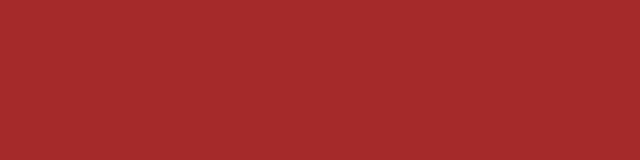
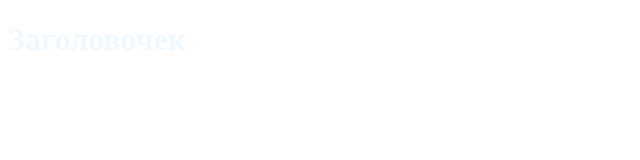
Before and after one commit to Dmitrymam/coca, a website built with Vite: page src/index.html in a window 1280 px wide. Shown: the whole page, without its empty margins (0-640 px from the left). Built offline with nearby package versions, Linux system fonts and the light colour scheme.

Commit message:
add scss

```diff
--- a/package.json
+++ b/package.json
@@ -14,6 +14,7 @@
     "eslint-plugin-prettier": "^5.2.1",
     "globals": "^15.8.0",
     "prettier": "^3.3.3",
+    "sass": "^1.77.8",
     "stylelint": "^16.7.0",
     "stylelint-config-standard-scss": "^13.1.0",
     "stylelint-order": "^6.0.4",
--- a/src/index.html
+++ b/src/index.html
@@ -6,8 +6,8 @@
     <meta name="viewport" content="width=device-width, initial-scale=1.0" />
     <title>Coca</title>
   </head>
-  <body>
-    <div id="app"></div>
+  <body class="body">
+    <h1 class="body__title">Заголовочек</h1>
     <script type="module" src="./js/main.js"></script>
   </body>
 </html>
--- a/src/js/main.js
+++ b/src/js/main.js
@@ -1 +1 @@
-import '../css/main.css';
+import '../scss/main.scss';
--- /dev/null
+++ b/src/scss/main.scss
@@ -0,0 +1,3 @@
+body{
+    color: aliceblue;
+}
--- a/vite.config.js
+++ b/vite.config.js
@@ -1,17 +1,15 @@
-import { defineConfig } from 'vite'
+import { defineConfig } from 'vite';
 
 export default defineConfig({
+  root: './src',
 
-    root: "./src",
+  server: {
+    port: 3030,
+    open: true,
+  },
 
-    server: {
-        port: 3030,
-        open: true
-      },
-
-    build: {
-      outDir: "../dist"
-    }
-
-
-})
+  build: {
+    outDir: '../dist',
+    emptyOutDir: true,
+  },
+});
```
Also changed, not shown: src/css/main.css (deleted), 1 other file.
